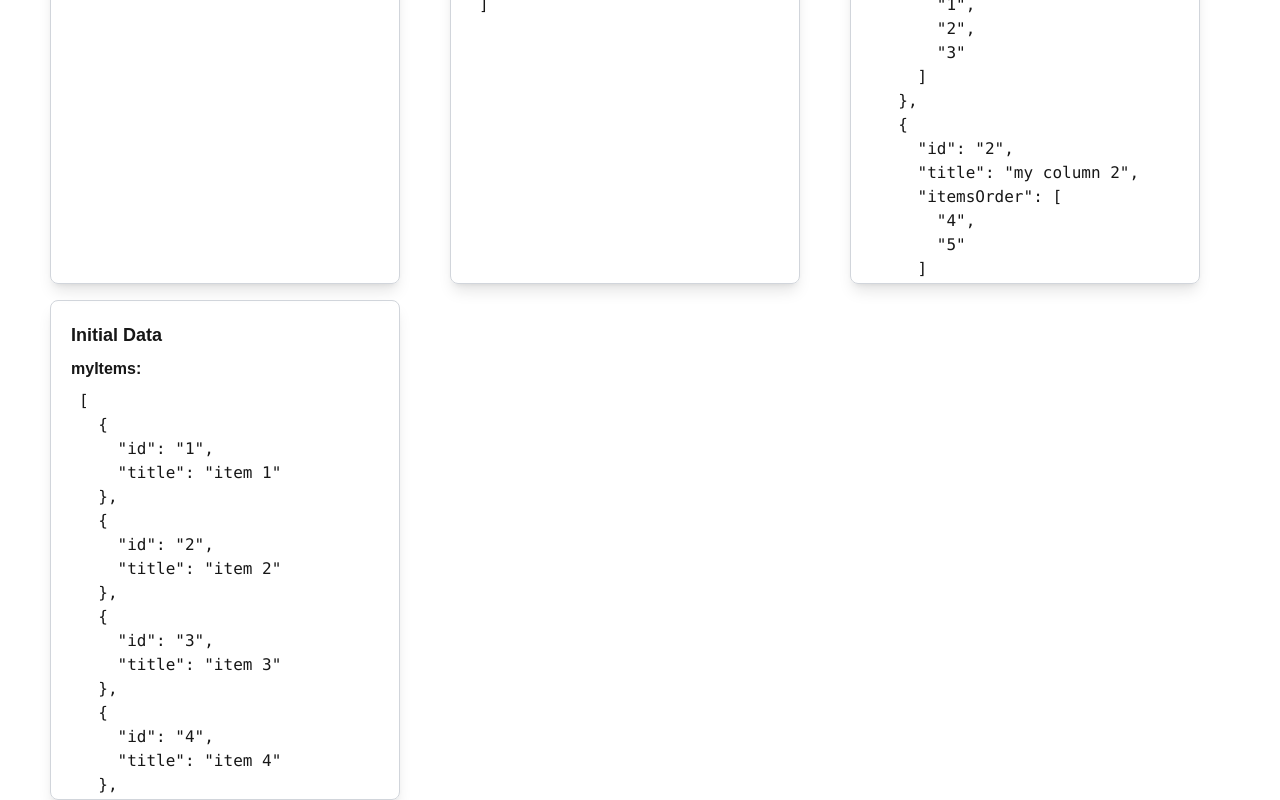
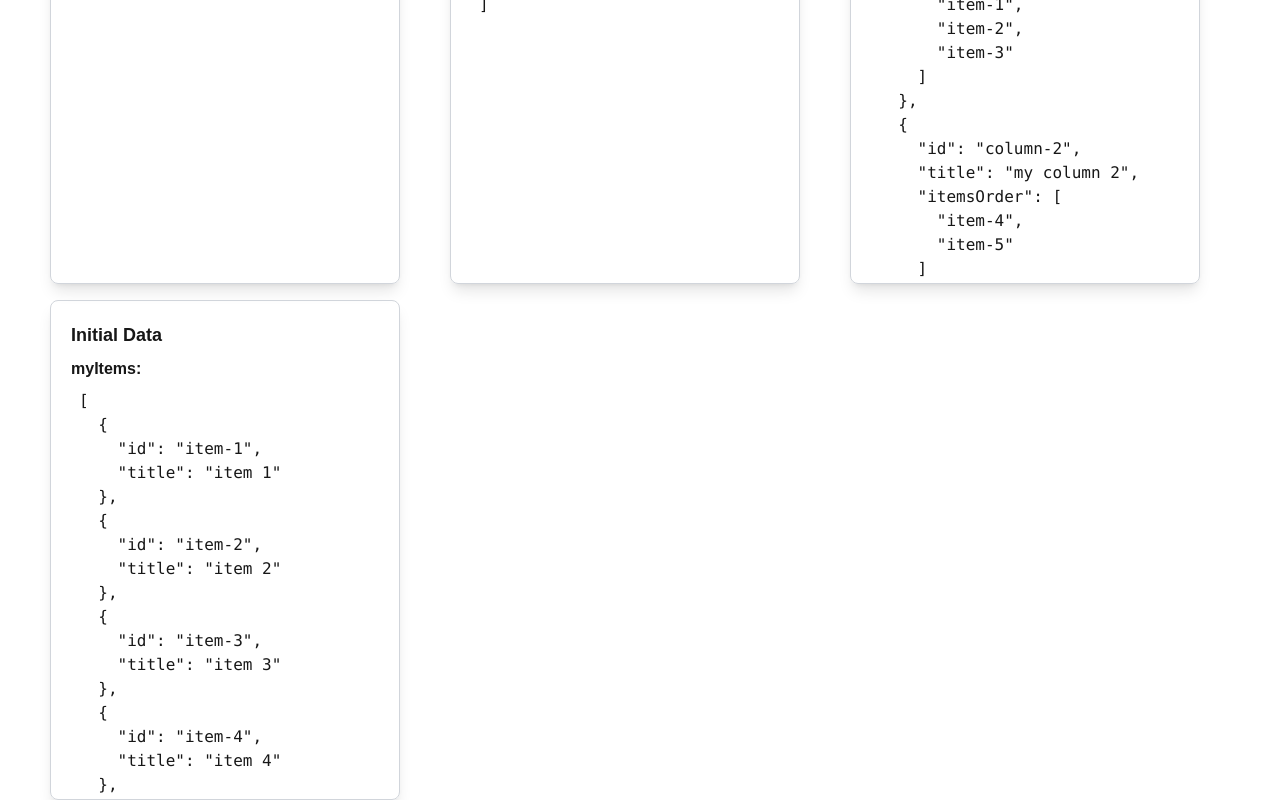
Before and after one commit to Abdur-Shobur/dnd-board, a Next.js app: page / in a window 1280 px wide. Shown: the part 616-1416 px from the top of the page. Built offline with nearby package versions, Linux system fonts and the light colour scheme.

Commit message:
update code preview

```diff
--- a/src/components-3/board.tsx
+++ b/src/components-3/board.tsx
@@ -33,38 +33,42 @@ interface BoardState {
 }
 
 const myCloumnData = [
-	{ id: '1', title: 'my column 1', itemsOrder: ['1', '2', '3'] },
-	{ id: '2', title: 'my column 2', itemsOrder: ['4', '5'] },
-	{ id: '3', title: 'my column 3', itemsOrder: ['6', '7'] },
-	{ id: '4', title: 'my column 4', itemsOrder: [] },
+	{
+		id: 'column-1',
+		title: 'my column 1',
+		itemsOrder: ['item-1', 'item-2', 'item-3'],
+	},
+	{ id: 'column-2', title: 'my column 2', itemsOrder: ['item-4', 'item-5'] },
+	{ id: 'column-3', title: 'my column 3', itemsOrder: ['item-6', 'item-7'] },
+	{ id: 'column-4', title: 'my column 4', itemsOrder: [] },
 ];
 
 const myItems = [
-	{ id: '1', title: 'item 1' },
-	{ id: '2', title: 'item 2' },
-	{ id: '3', title: 'item 3' },
-	{ id: '4', title: 'item 4' },
-	{ id: '5', title: 'item 5' },
-	{ id: '6', title: 'item 6' },
-	{ id: '7', title: 'item 7' },
-	{ id: '8', title: 'item 8' },
+	{ id: 'item-1', title: 'item 1' },
+	{ id: 'item-2', title: 'item 2' },
+	{ id: 'item-3', title: 'item 3' },
+	{ id: 'item-4', title: 'item 4' },
+	{ id: 'item-5', title: 'item 5' },
+	{ id: 'item-6', title: 'item 6' },
+	{ id: 'item-7', title: 'item 7' },
+	{ id: 'item-8', title: 'item 8' },
 ];
 
 // Transform myCloumnData into BoardState format
 const myBoardState: BoardState = myCloumnData.reduce((acc, column) => {
-	acc[`column-${column.id}`] = {
-		id: `column-${column.id}`, // Keeping the prefix for column IDs
+	acc[column.id] = {
+		id: column.id, // Keeping the prefix for column IDs
 		title: column.title,
-		itemsOrder: column.itemsOrder.map((itemId) => `item-${itemId}`), // Keeping the prefix for item IDs
+		itemsOrder: column.itemsOrder.map((itemId) => itemId), // Keeping the prefix for item IDs
 	};
 	return acc;
 }, {} as BoardState); // Type assertion to BoardState
 
 // Transform myItems into ITEMS format
 const myItemsRecord: Record<string, Item> = myItems.reduce((acc, item) => {
-	acc[`item-${item.id}`] = {
+	acc[item.id] = {
 		// Keeping the prefix for item records
-		id: `item-${item.id}`,
+		id: item.id,
 		title: item.title,
 	};
 	return acc;
```
